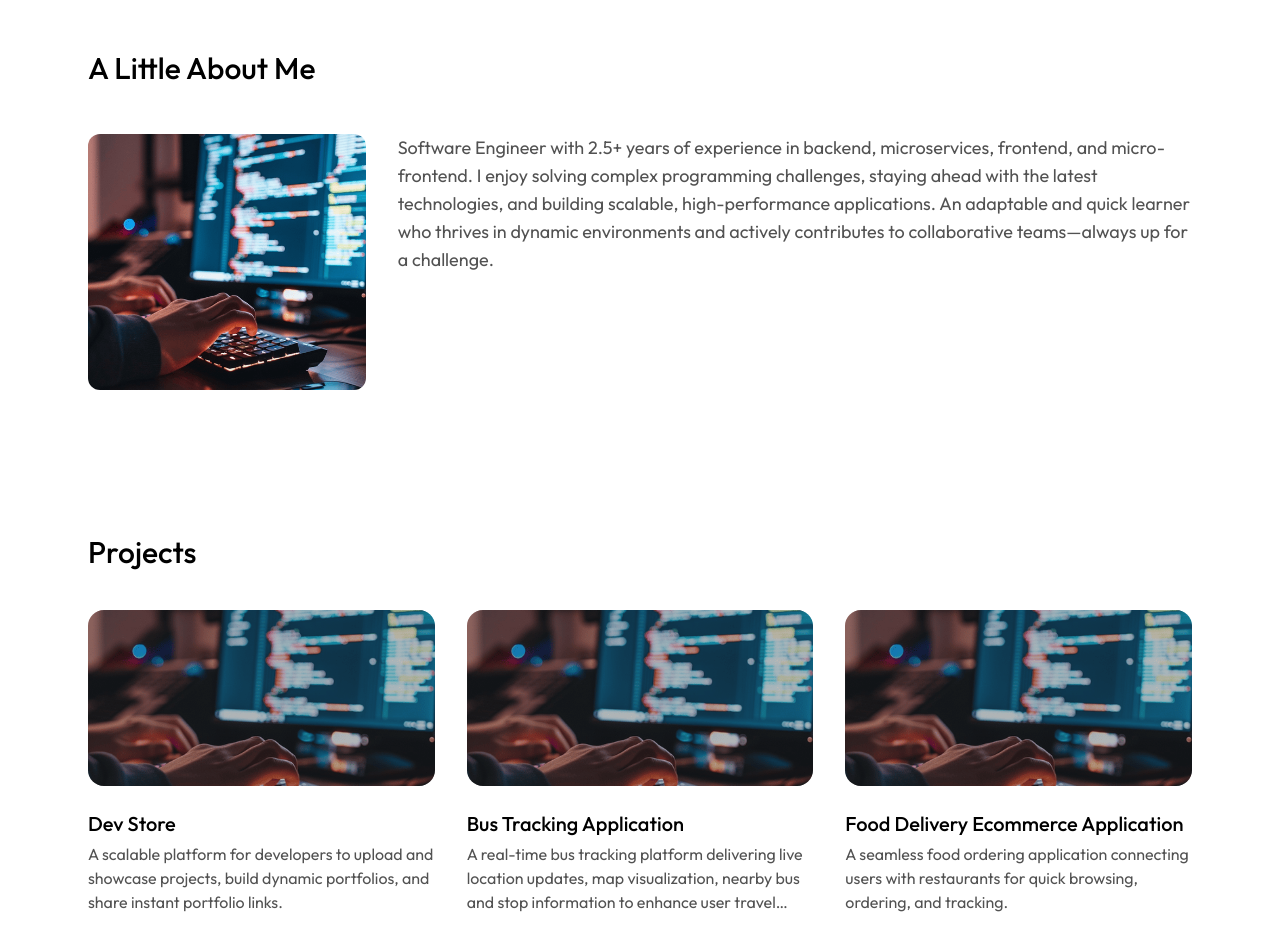
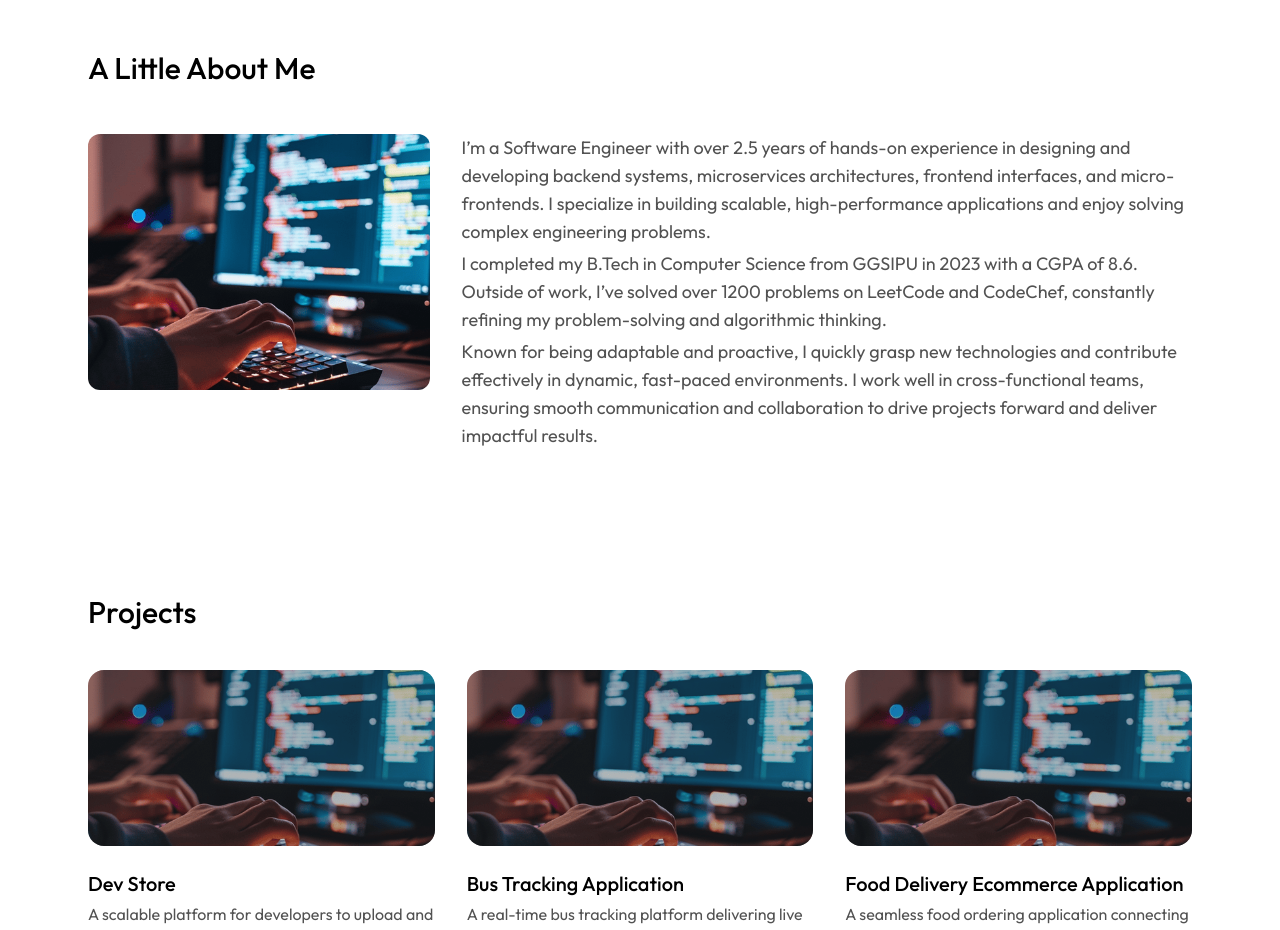
Before and after one commit to deepak252/portfolio, a Next.js app: page / in a window 1280 px wide. Shown: the part 800-1730 px from the top of the page. Built offline with nearby package versions, Linux system fonts and the light colour scheme; a web font is replaced by a local one.

Commit message:
About update

```diff
--- a/app/about/page.tsx
+++ b/app/about/page.tsx
@@ -8,15 +8,27 @@ export default function AboutPage() {
         <h2>About Me</h2>
         <div className="mt-6">
           <div>
-            <p className="text-lg text-light">
-              Hello 👋 I&apos;m Deepak, a Software Engineer with 2.5+ years of
-              experience in backend, microservices, frontend, and
-              micro-frontend. I enjoy solving complex programming challenges,
-              staying ahead with the latest technologies, and building scalable,
-              high-performance applications. Adaptable, quick to learn, and
-              thrive in dynamic environments. I actively contribute to
-              collaborative teams, ensuring smooth communication and teamwork to
-              achieve project goals, and I am always up for a challenge.
+            <p className="text-lg text-light whitespace-pre-line mb-1">
+              Hello 👋 I’m a Software Engineer with over 2.5 years of hands-on
+              experience in designing and developing backend systems,
+              microservices architectures, frontend interfaces, and
+              micro-frontends. I specialize in building scalable,
+              high-performance applications and enjoy solving complex
+              engineering problems.
+              <br />
+            </p>
+            <p className="text-lg text-light whitespace-pre-line mb-1">
+              I completed my B.Tech in Computer Science from GGSIPU in 2023 with
+              a CGPA of 8.6. Outside of work, I’ve solved over 1200 problems on
+              LeetCode and CodeChef, constantly refining my problem-solving and
+              algorithmic thinking.
+            </p>
+            <p className="text-lg text-light whitespace-pre-line">
+              Known for being adaptable and proactive, I quickly grasp new
+              technologies and contribute effectively in dynamic, fast-paced
+              environments. I work well in cross-functional teams, ensuring
+              smooth communication and collaboration to drive projects forward
+              and deliver impactful results.
             </p>
           </div>
         </div>
--- a/app/components/AboutMe.tsx
+++ b/app/components/AboutMe.tsx
@@ -13,14 +13,29 @@ const AboutMe = () => {
             className="rounded-xl object-cover"
           />
         </div>
-        <p className="text-lg text-light">
-          Software Engineer with 2.5+ years of experience in backend,
-          microservices, frontend, and micro-frontend. I enjoy solving complex
-          programming challenges, staying ahead with the latest technologies,
-          and building scalable, high-performance applications. An adaptable and
-          quick learner who thrives in dynamic environments and actively
-          contributes to collaborative teams—always up for a challenge.
-        </p>
+        <div>
+          <p className="text-lg text-light whitespace-pre-line mb-1">
+            I’m a Software Engineer with over 2.5 years of hands-on experience
+            in designing and developing backend systems, microservices
+            architectures, frontend interfaces, and micro-frontends. I
+            specialize in building scalable, high-performance applications and
+            enjoy solving complex engineering problems.
+            <br />
+          </p>
+          <p className="text-lg text-light whitespace-pre-line mb-1">
+            I completed my B.Tech in Computer Science from GGSIPU in 2023 with a
+            CGPA of 8.6. Outside of work, I’ve solved over 1200 problems on
+            LeetCode and CodeChef, constantly refining my problem-solving and
+            algorithmic thinking.
+          </p>
+          <p className="text-lg text-light whitespace-pre-line">
+            Known for being adaptable and proactive, I quickly grasp new
+            technologies and contribute effectively in dynamic, fast-paced
+            environments. I work well in cross-functional teams, ensuring smooth
+            communication and collaboration to drive projects forward and
+            deliver impactful results.
+          </p>
+        </div>
       </div>
     </section>
     // <section
```
